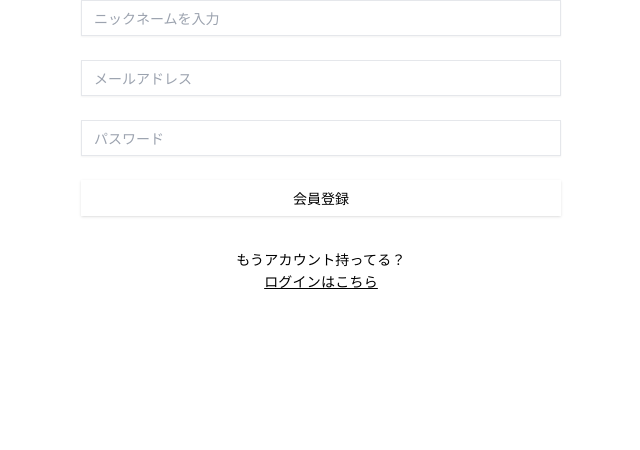
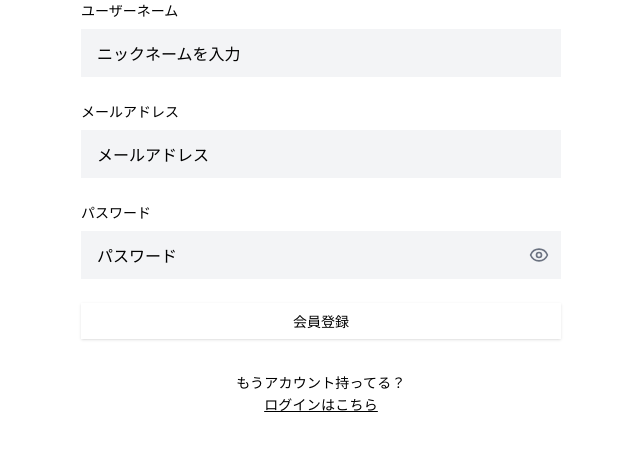
Before and after one commit to eightsenses/ridle, a Next.js app: page /signup in a window 1280 px wide. Shown: the top 450 px of the page, without its empty margins (319-959 px from the left). Built offline with nearby package versions, Linux system fonts and the light colour scheme; no server answers.

Commit message:
feat: ButtonおよびInputコンポーネントを追加

```diff
--- /dev/null
+++ b/src/components/ui/button.tsx
@@ -0,0 +1,55 @@
+'use client';
+
+import React, { ReactNode } from 'react';
+import { cva, type VariantProps } from 'class-variance-authority';
+import { cn } from '@/lib/utils';
+
+export interface ButtonProps
+  extends React.ButtonHTMLAttributes<HTMLButtonElement>, VariantProps<typeof buttonVariants> {
+  children: ReactNode;
+  isSubmitting?: boolean;
+}
+
+const buttonVariants = cva(
+  'mx-auto rounded-full px-4 py-4 text-[16px] font-bold transition-colors disabled:bg-[var(--colors-semantic-background-btn-primary-disabled)] disabled:text-[var(--colors-semantic-text-btn-primary-text)]',
+  {
+    variants: {
+      variant: {
+        default:
+          'bg-[var(--colors-semantic-background-btn-primary-enabled)] text-[var(--colors-semantic-text-btn-primary-text)] hover:bg-[var(--colors-semantic-background-btn-primary-hover)]',
+        outline: '',
+        secondary: ''
+      },
+      size: {
+        default: 'w-[180px]',
+        sm: 'w-full',
+        lg: ''
+      }
+    },
+    defaultVariants: {
+      variant: 'default',
+      size: 'default'
+    }
+  }
+);
+
+const Button = ({
+  variant,
+  size,
+  className,
+  children,
+  isSubmitting = false,
+  ...Props
+}: ButtonProps) => {
+  return (
+    <button
+      disabled={isSubmitting}
+      {...Props}
+      className={cn(buttonVariants({ variant, size, className }))}
+    >
+      {children}
+    </button>
+  );
+};
+
+export { Button, buttonVariants };
--- a/src/components/ui/index.ts
+++ b/src/components/ui/index.ts
@@ -1,2 +1,2 @@
-export { Input } from '@/components/ui/Input';
-export { Button } from '@/components/ui/Button';
+export { Input } from '@/components/ui/input';
+export { Button } from '@/components/ui/aaabutton';
--- /dev/null
+++ b/src/components/ui/input.tsx
@@ -0,0 +1,77 @@
+'use client';
+import { Eye, EyeOff } from 'lucide-react';
+import React, { useState } from 'react';
+import { FieldValues, Path, UseFormRegister } from 'react-hook-form';
+import { cn } from '@/lib/utils';
+
+const baseInputClass =
+  'bg-gray-100 w-full px-4 py-3 text-[16px] leading-normal text-[var(--colors-semantic-text-black)] placeholder:text-[var(--colors-semantic-text-placeholder)] focus:border-[var(--colors-semantic-border-focus)] focus:outline-none';
+
+export interface InputProps<
+  T extends FieldValues
+> extends React.InputHTMLAttributes<HTMLInputElement> {
+  label: string;
+  type: string;
+  placeholder?: string;
+  field: Path<T>;
+  register: UseFormRegister<T>;
+  error?: string;
+  isSubmitting?: boolean;
+}
+
+const Input = <T extends FieldValues>({
+  label,
+  type,
+  field,
+  register,
+  placeholder,
+  error,
+  isSubmitting = false,
+  className
+}: InputProps<T>) => {
+  const inputClass = cn(baseInputClass, className);
+  const [isShowPassword, setIsShowPassword] = useState(false);
+  const isPassword = type === 'password';
+  const passwordType = isShowPassword ? 'text' : 'password';
+  const togglePasswordIcon = () => {
+    setIsShowPassword((prev) => !prev);
+  };
+  return (
+    <div>
+      <label className="mb-2 block text-[14px] font-medium text-[var(--colors-semantic-text-default)]">
+        {label}
+      </label>
+      {!isPassword ? (
+        <input
+          className={inputClass}
+          type={type}
+          placeholder={placeholder}
+          {...register(field)}
+          disabled={isSubmitting}
+        />
+      ) : (
+        <div className="relative">
+          <input
+            className={inputClass}
+            type={passwordType}
+            placeholder={placeholder}
+            {...register(field)}
+            disabled={isSubmitting}
+          />
+
+          <button
+            type="button"
+            onClick={togglePasswordIcon}
+            className="absolute right-3 top-1/2 -translate-y-1/2 text-gray-500"
+            aria-label="Toggle password visibility"
+          >
+            {isShowPassword ? <EyeOff size={20} /> : <Eye size={20} />}
+          </button>
+        </div>
+      )}
+      {error && <p className="mt-1 text-[14px] text-red-700">{error}</p>}
+    </div>
+  );
+};
+
+export { Input };
```
